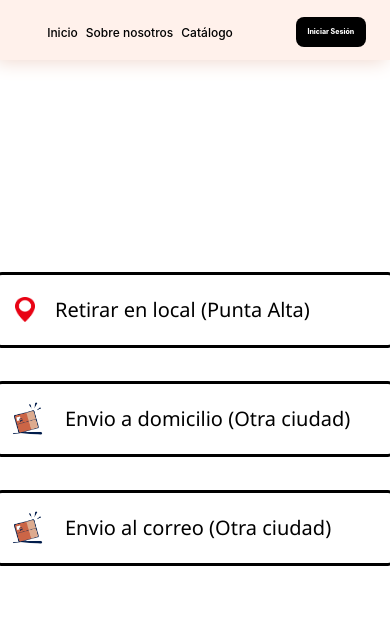
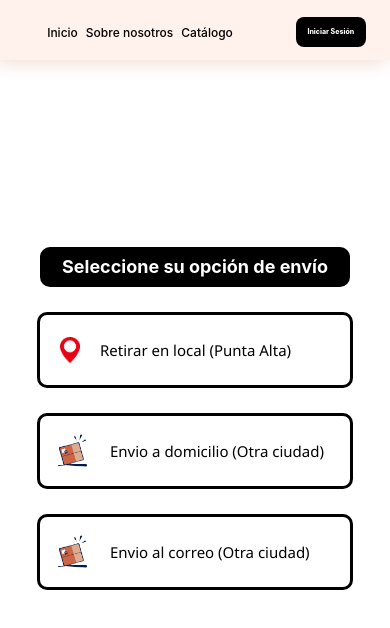
Before and after one commit to TomCostabel/ArtesanosPA, a React (Vite) app: page /Envios in a window 390 px wide. Shown: the top 628 px of the page. Built offline with nearby package versions, Linux system fonts and the light colour scheme.

Commit message:
css envios

```diff
--- a/src/Components/Envios/Envios.css
+++ b/src/Components/Envios/Envios.css
@@ -5,6 +5,17 @@
     flex-direction: column;
     height: 85vh;
     user-select: none;
+}
+.titulo-envios {
+    display: flex;
+    align-items: center;
+    justify-content: center;
+    width: 460px;
+    border-radius: 10px;
+    font-size: 30px;
+    background-color: black;
+    color: white;
+    height: 50px;
 }
 .envios-h2 {
     display: flex;
@@ -37,3 +48,22 @@
     width: 35px;
     margin-left: 15px;
 }
+@media (max-width: 700px) {
+    .titulo-envios {
+        display: flex;
+        align-items: center;
+        justify-content: center;
+        width: 310px;
+        border-radius: 10px;
+        font-size: 18px;
+        background-color: black;
+        color: white;
+        height: 40px;
+    }
+
+    .envios-h2 {
+        width: 310px;
+        height: 70px;
+        font-size: 15px;
+    }
+}
--- a/src/Components/Envios/Envios.jsx
+++ b/src/Components/Envios/Envios.jsx
@@ -18,6 +18,9 @@ export default function () {
                 <div>
                     <NavBar />
                     <div className="container-centrado-envios">
+                        <h1 className="titulo-envios">
+                            Seleccione su opción de envío
+                        </h1>
                         <h2 className="envios-h2">
                             <img className="img-local" src={imgLocal} />
                             Retirar en local (Punta Alta)
```
